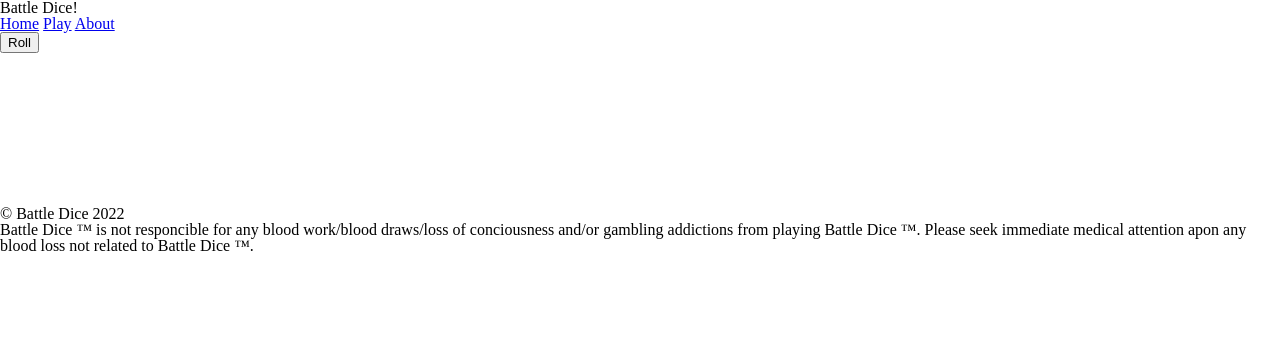
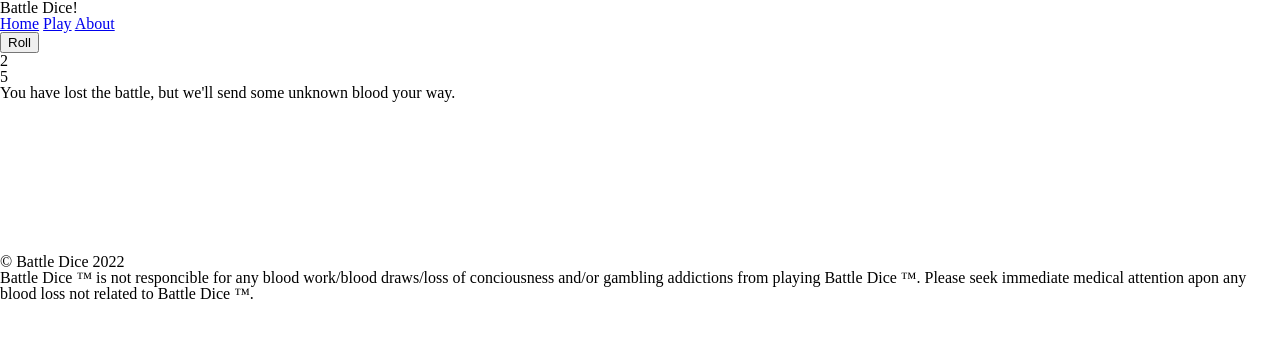
Before and after one commit to Battle-Dice/battle-dice, a plain HTML site: page play.html in a window 1280 px wide. Both pictures are taken after a click on the button "Roll". Drawn offline with Linux system fonts and the light colour scheme.

Commit message:
Added JS functionality and html structure

```diff
--- a/js/app.js
+++ b/js/app.js
@@ -1,32 +1,82 @@
 'use strict';
 
-// CHECK LOCAL STORAGE FOR PLAYER NAME/BLOOD TYPE & DICE SIDES
+// DOM ELEMENTS
 
-// USER OBJECT {
-//   name: provide
-//   bt: provide
-// }
+const rollDiceButton = document.getElementById('rollDice');
+const playerDiceDiv = document.getElementById('playerDice');
+const botDiceDiv = document.getElementById('botDice');
+const batttleOutcomeDiv = document.getElementById('battleOutcome');
 
-// dice(SIZE)
+// DEFAULT GAME OBJECT
 
+const gameObject = {
+  name: 'Player 1',
+  bloodType: 'unknown',
+  diceOption: 6,
+};
 
-// function Dice(sides) {
-//   this.diceFacesArray = [];
+const resultsObject = {
+  win: 0,
+  loss: 0,
+  tie: 0,
+  history: []
+};
 
-//   for (let i = 1; i < sides + 1; i++) {
-//     this.diceFacesArray.push(i);
-//   }
+// LOCAL STORAGE LOAD
 
-// }
+if (localStorage.getItem('gameObject')) {
+  const stringyGameObject = localStorage.getItem('gameObject');
+  const parsedGameObject = JSON.parse(stringyGameObject);
 
-// Dice.prototype.roll = function() {
-//   const currentRollIndex = Math.floor(Math.random() * this.diceFacesArray.length);
-//   return this.diceFacesArray[currentRollIndex];
-// };
+  gameObject.name = parsedGameObject.name;
+  gameObject.bloodType = parsedGameObject.bloodType;
+  gameObject.diceOption = parsedGameObject.diceOption;
+}
 
-// const dice1 = new Dice(12);
+// CONSTRUCTORS
 
-// dice1.roll();
-// dice1.roll();
-// dice1.roll();
-// dice1.roll();
+function Dice(diceOption) {
+  this.diceArray = [];
+
+  for (let i = 1; i < diceOption + 1; i++) {
+    this.diceArray.push(i);
+  }
+}
+
+// PROTOTYPE METHODS
+
+Dice.prototype.rollDice = function() {
+  const diceRoll = Math.floor(Math.random() * this.diceArray.length);
+  return diceRoll;
+};
+
+// EVENT LISTENERS
+rollDiceButton.addEventListener('click', function() {
+  const currentDice = new Dice(gameObject.diceOption);
+  const playerRollResult = currentDice.rollDice();
+  const botRollResult = currentDice.rollDice();
+  playerDiceDiv.innerText = playerRollResult;
+  botDiceDiv.innerText = botRollResult;
+
+  const gameResult = {
+    player: playerRollResult,
+    bot: botRollResult,
+    result: null,
+  };
+
+  if (playerRollResult > botRollResult) {
+    resultsObject.win++;
+    gameResult.result = 'Win';
+    batttleOutcomeDiv.innerText = 'You WIN! Keep on rollin!';
+  } else if (playerRollResult < botRollResult) {
+    resultsObject.loss++;
+    gameResult.result = 'Loss';
+    batttleOutcomeDiv.innerText = `You have lost the battle, but we'll send some ${gameObject.bloodType} blood your way.`;
+  } else if (playerRollResult === botRollResult) {
+    gameResult.result = 'Tie';
+    resultsObject.tie++;
+    batttleOutcomeDiv.innerText = 'A tie right next to losing, but for both people.';
+  }
+
+  resultsObject.history.push(gameResult);
+});
--- a/js/index.js
+++ b/js/index.js
@@ -28,7 +28,6 @@ nameInput.addEventListener('input', function(event){
 
 bloodTypeInput.addEventListener('input', function(event) {
   gameObject.bloodType = event.target.value;
-  console.log(gameObject);
 });
 
 readyToRollButton.addEventListener('click', function() {
--- a/play.html
+++ b/play.html
@@ -20,10 +20,19 @@
   <main>
     <button id="rollDice">Roll</button>
 
-    <div id="playSection"></div>
+    <div id="playSection">
+      <div id="playerDice">
+
+      </div>
+      <div id="botDice">
+
+      </div>
+    </div>
 
     <section id="userData">
+      <div id="battleOutcome">
 
+      </div>
       <canvas>
 
       </canvas>
@@ -37,5 +46,6 @@
     <p>Battle Dice &trade; is not responcible for any blood work/blood draws/loss of conciousness and/or gambling addictions from playing Battle Dice &trade;. Please seek immediate medical attention apon any blood loss not related to Battle Dice &trade;.</p>
   </footer>
 
+  <script src="js/app.js"></script>
 </body>
 </html>
```
